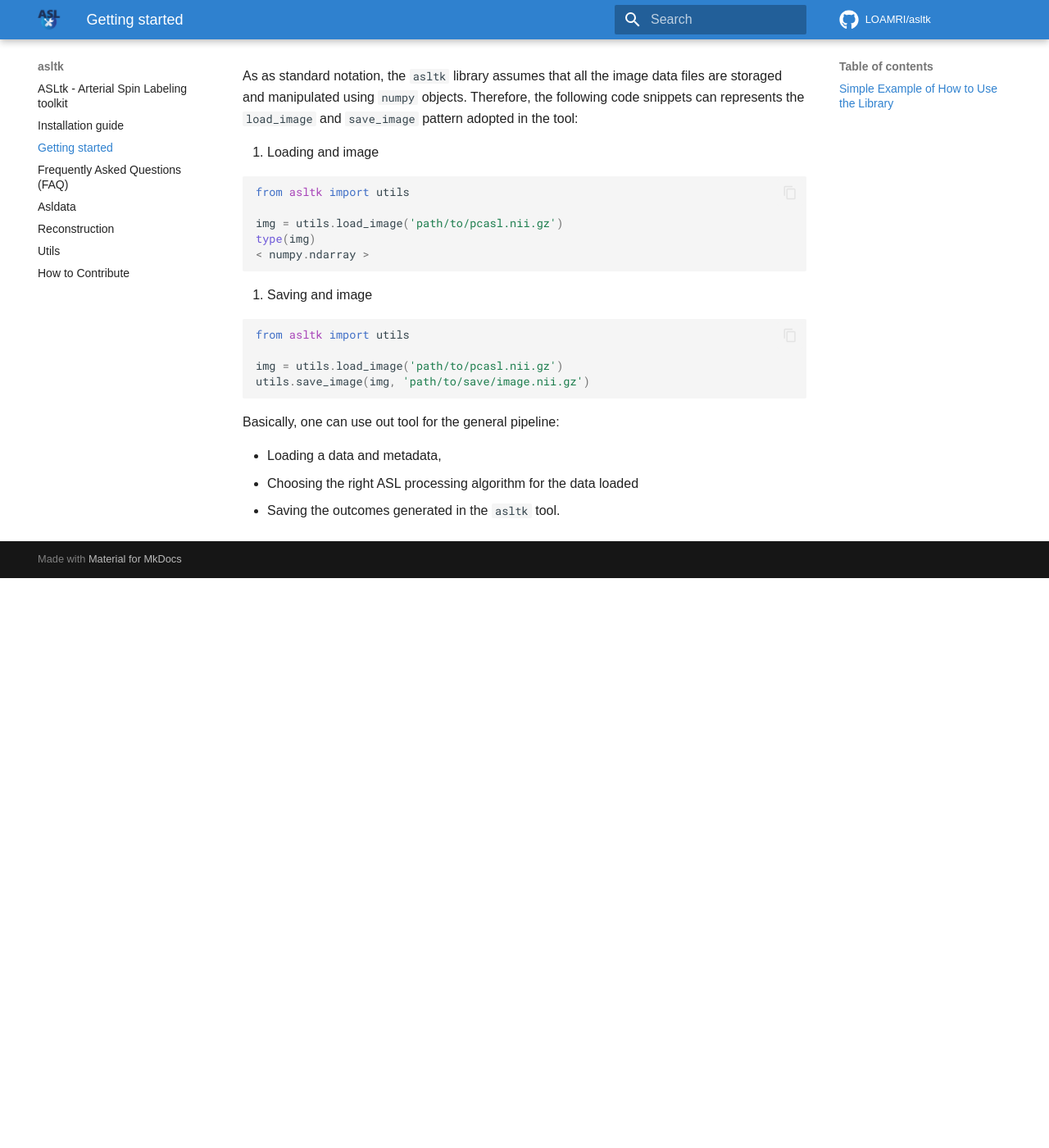
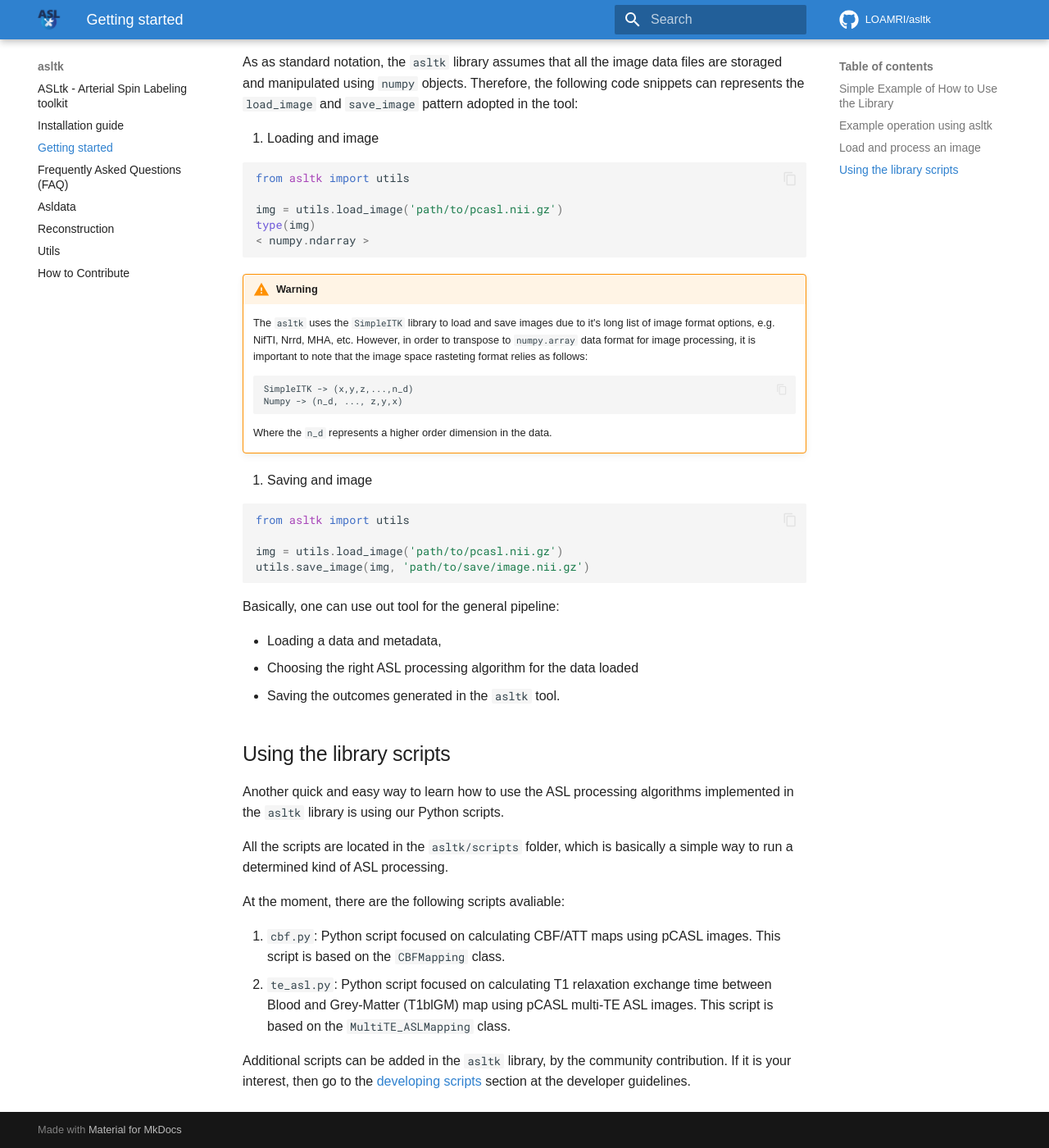
Before and after one commit to LOAMRI/asltk, an MkDocs documentation site: the page built from docs/getting_started.md, in a window 1280 px wide and 1400 px high, scrolled down 1189 px. Shown: the whole window at 82% size. Built offline with MkDocs 1.6.1 and Material for MkDocs 9.7.7, drawn with Linux system fonts in a browser that asks for light colours; some web fonts are replaced; comment, search, counter and statistics services are not loaded; before the commit the page ends 1894 px from its top, so only the background shows below that.

Commit message:
DOC: Add more details of using Scripts in the library

````diff
--- a/docs/getting_started.md
+++ b/docs/getting_started.md
@@ -23,7 +23,7 @@ The example above creates an `asldata.ASLData` object, called `data`, which will
 !!! tip
     There are many other image file formatts that is accepted in the `asltk` tool. We adopted the `SimpleITK` API, then one can check the image formatts in the [official documentation](https://simpleitk.readthedocs.io/en/master/IO.html)
 
-# Example operation using `asltk`
+## Example operation using `asltk`
 
 The following examples can represents some situations on ASL data processing:
 
@@ -44,7 +44,7 @@ from asltk.asldata import ASLData
 ```
 
 
-# Load and process an image
+## Load and process an image
 
 As as standard notation, the `asltk` library assumes that all the image data files are storaged and manipulated using `numpy` objects. Therefore, the following code snippets can represents the `load_image` and `save_image` pattern adopted in the tool:
 
@@ -57,6 +57,14 @@ img = utils.load_image('path/to/pcasl.nii.gz')
 type(img)
 < numpy.ndarray >
 ```
+
+!!! warning
+    The `asltk` uses the `SimpleITK` library to load and save images due to it's long list of image format options, e.g. NifTI, Nrrd, MHA, etc. However, in order to transpose to `numpy.array` data format for image processing, it is important to note that the image space rasteting format relies as follows:
+    ```
+    SimpleITK -> (x,y,z,...,n_d)
+    Numpy -> (n_d, ..., z,y,x)
+    ```
+    Where the `n_d` represents a higher order dimension in the data.
 
 2.  Saving and image
 
@@ -72,3 +80,16 @@ Basically, one can use out tool for the general pipeline:
 * Loading a data and metadata,
 * Choosing the right ASL processing algorithm for the data loaded
 * Saving the outcomes generated in the `asltk` tool.
+
+## Using the library scripts
+
+Another quick and easy way to learn how to use the ASL processing algorithms implemented in the `asltk` library is using our Python scripts.
+
+All the scripts are located in the `asltk/scripts` folder, which is basically a simple way to run a determined kind of ASL processing.
+
+At the moment, there are the following scripts avaliable:
+
+1. `cbf.py`: Python script focused on calculating CBF/ATT maps using pCASL images. This script is based on the `CBFMapping` class.
+2. `te_asl.py`: Python script focused on calculating T1 relaxation exchange time between Blood and Grey-Matter (T1blGM) map using pCASL multi-TE ASL images. This script is based on the `MultiTE_ASLMapping` class.
+
+Additional scripts can be added in the `asltk` library, by the community contribution. If it is your interest, then go to the [developing scripts](contribute.md) section at the developer guidelines.
````
Also changed, not shown: 1 other file.
